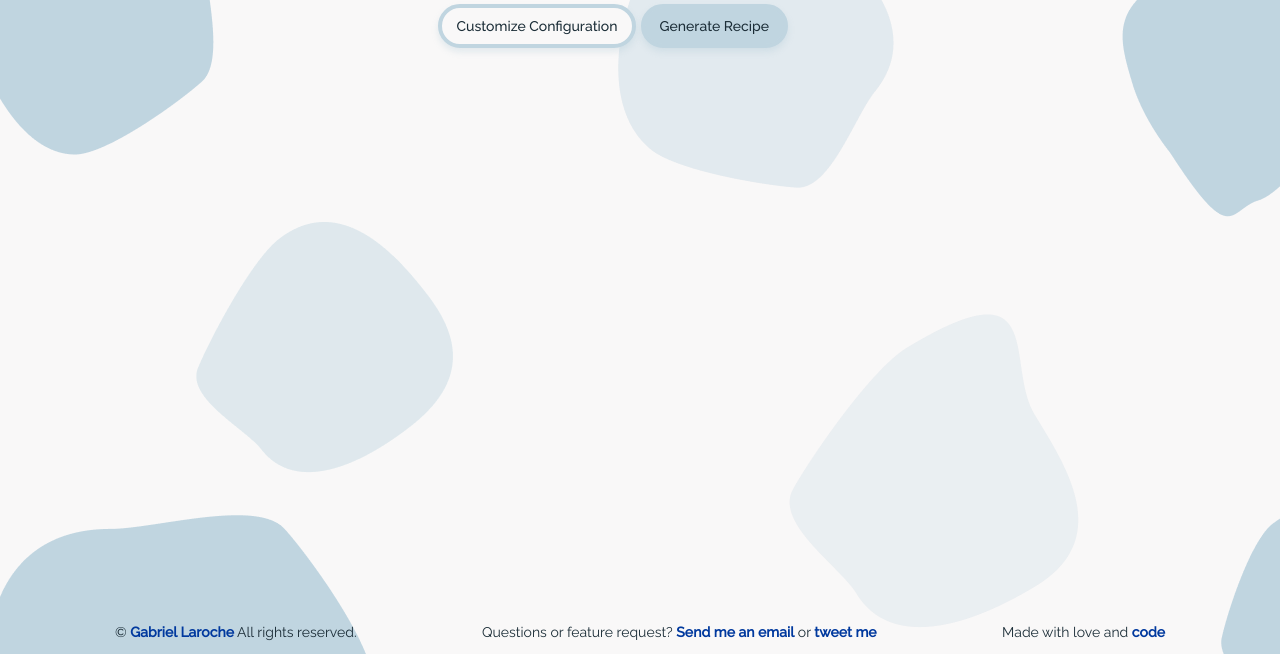
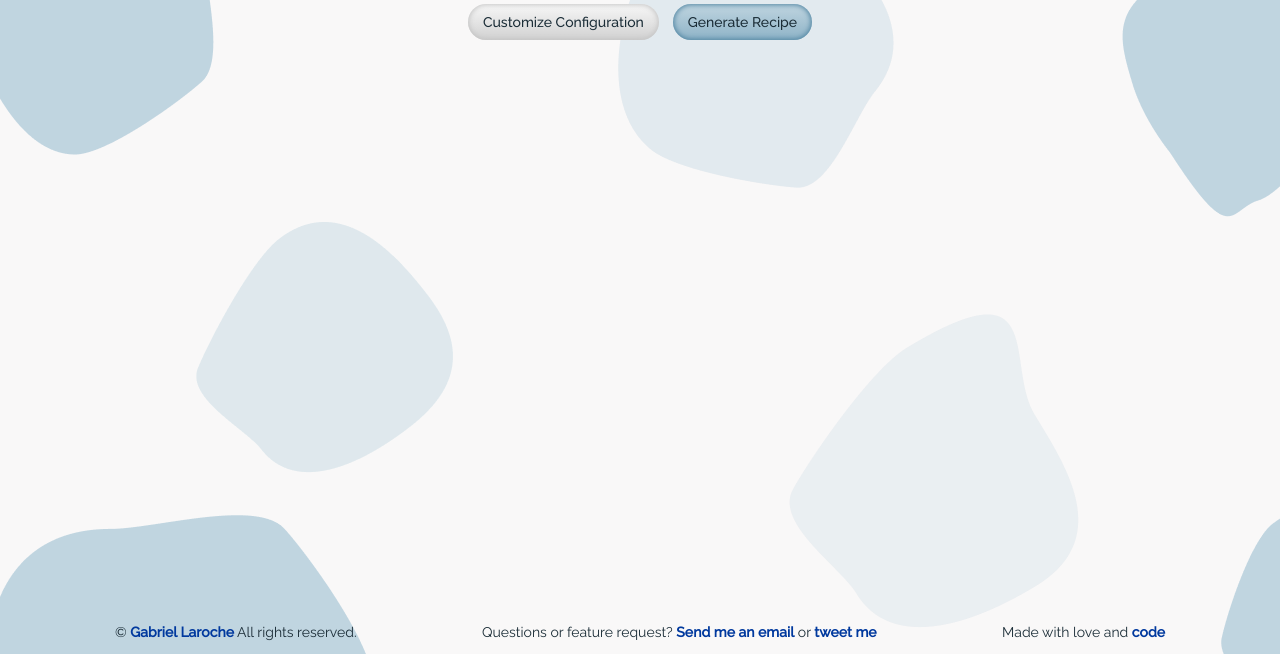
Before and after one commit to recipe-ipsum/recipe-ipsum, a website built with Parcel: page src/index.html in a window 1280 px wide. Shown: the part 150-804 px from the top of the page. Built offline with nearby package versions, Linux system fonts and the light colour scheme.

Commit message:
Update button style

```diff
--- a/src/index.html
+++ b/src/index.html
@@ -27,11 +27,13 @@
 <body>
 <main>
     <div class="header">
-        <p class="title">Recipe Ipsum</p>
+        <h1 class="title">Recipe Ipsum</h1>
         <h2>A nonsensical recipe generator</h2>
         <form class="form" name="generateRecipeForm" id="generateRecipeForm" novalidate>
-            <button class="button button--secondary" type="button" id="customizeConfigBtn" >Customize Configuration</button>
-            <button class="button button--primary" type="submit" id="genrateRecipeBtn">Generate Recipe</button>
+            <div class="form__button-ctn">
+                <button class="button button--secondary" type="button" id="customizeConfigBtn" ><span>Customize Configuration</span></button>
+                <button class="button button--primary" type="submit" id="genrateRecipeBtn"><span>Generate Recipe</span></button>
+            </div>
             <div id="config" class="config-container hidden">
                 <div class="form__input-ctn">
                     <label for="nbIngredients">Number of ingredients: </label>
--- a/src/scss/styles.scss
+++ b/src/scss/styles.scss
@@ -22,6 +22,7 @@ html {
 .header {
     max-width: 405px;
     margin: 0 auto;
+    text-align: center;
 }
 
 .title {
@@ -72,7 +73,7 @@ main {
     min-height: 95vh;
     flex-grow: 1;
     @media (min-width: 1200px) {
-        max-width: 60vw;
+        max-width: 800px;
     }
 }
 
@@ -105,31 +106,46 @@ button {
 }
 
 .button {
-    padding: 10px 15px;
-    border-radius: 50px;
-    border: 4px solid;
     color: $colour-primary-dark;
     font-weight: 500;
-    box-shadow: $box-shadow;
-    transition: background-color $transition, border-color $transition;
+    position: relative;
+    padding: 10px 15px;
+
+    span {
+        z-index: 10;
+        display: block;
+    }
+
+    &::before {
+        content: "";
+        display: block;
+        width: 100%;
+        height: 100%;
+        border-radius: 50px;
+        position: absolute;
+        z-index: -1;
+        top: 0;
+        left: 0;
+        transition: transform $transition;
+    }
+
+    &:hover, &:focus {
+        &::before {
+            transform: scale(1.05, .9);
+        }
+    }
 
     &--primary {
-        background-color: $colour-primary;
-        border-color: $colour-primary;
-
-        &:hover, &:focus {
-            background-color: darken($colour-primary, 5%);
-            border-color: darken($colour-primary, 5%);
+        &::before {
+            background: linear-gradient(360deg, #8EB3C7 0%, $colour-primary 100%);
+            box-shadow: inset 0 0 5px 1px #4F84A1;
         }
     }
 
     &--secondary {
-        background-color: $colour-light-grey;
-        border-color: $colour-primary;
-
-        &:hover, &:focus {
-            background-color: darken(desaturate($colour-light-grey, 100%), 5%);
-            border-color: darken($colour-primary, 5%);
+        &::before {
+            background: linear-gradient(180deg, hsl(0deg 0% 97%) 0%, hsl(0deg 0% 82%) 100%);
+            box-shadow: inset 0 0 5px 1px hsl(0deg 0% 77%);
         }
     }
 }
@@ -142,6 +158,15 @@ button {
 }
 
 .form {
+    text-align: left;
+
+    &__button-ctn {
+        display: flex;
+        justify-content: space-between;
+        max-width: 85%;
+        margin: 0 auto;
+    }
+
     &__input-ctn {
         margin: 2rem 0;
         label {
```
